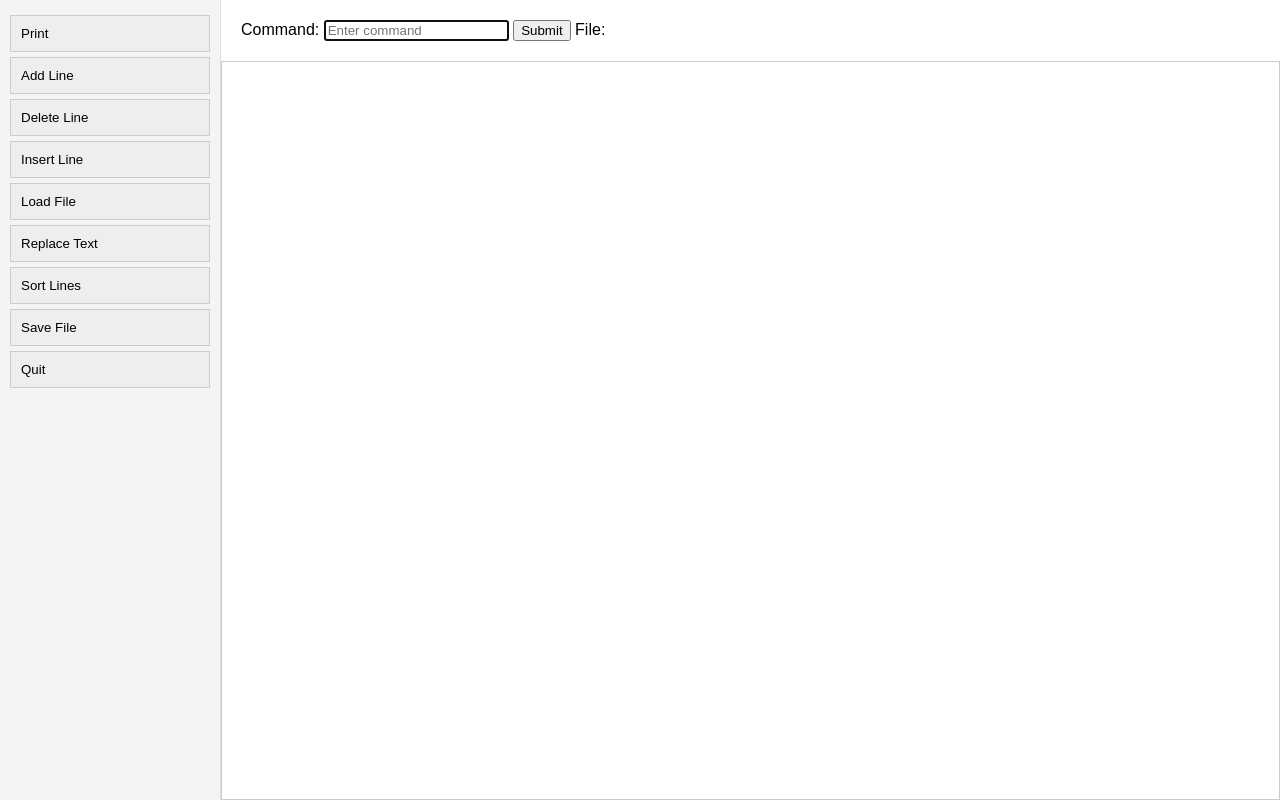
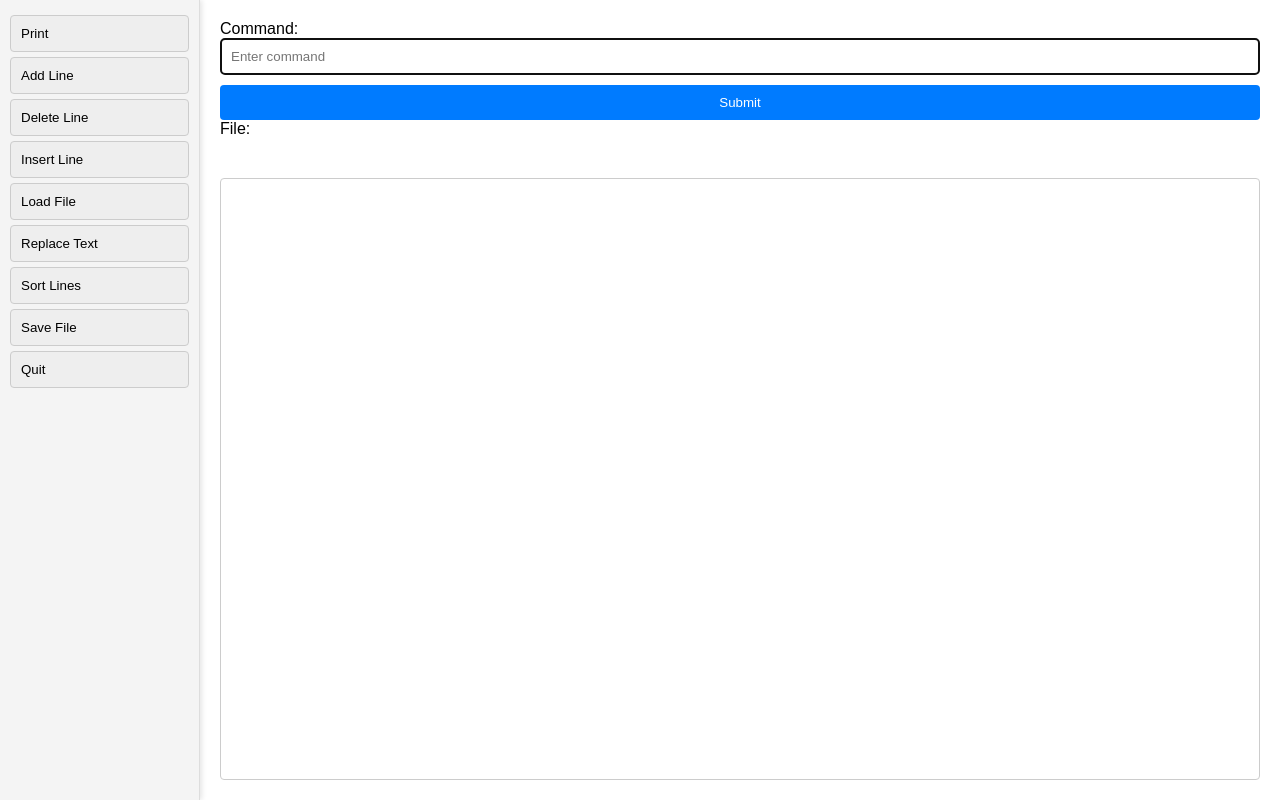
Before and after one commit to Byvalvin/Editor, a plain HTML site: page index.html in a window 1280 px wide. Drawn offline with Linux system fonts and the light colour scheme.

Commit message:
Update styles.css

```diff
--- a/styles.css
+++ b/styles.css
@@ -3,6 +3,7 @@ body {
     display: flex;
     height: 100vh;
     margin: 0;
+    overflow: hidden; /* Prevent scrolling for the entire page */
 }
 
 #commandList {
@@ -10,6 +11,9 @@ body {
     background-color: #f4f4f4;
     padding: 10px;
     border-right: 1px solid #ddd;
+    box-shadow: 2px 0 5px rgba(0,0,0,0.1);
+    box-sizing: border-box;
+    overflow-y: auto;
 }
 
 #commandList button {
@@ -21,10 +25,18 @@ body {
     border: 1px solid #ccc;
     cursor: pointer;
     text-align: left;
+    border-radius: 4px; /* Rounded corners for buttons */
+    transition: background-color 0.3s, border-color 0.3s;
 }
 
 #commandList button:hover {
     background-color: #ddd;
+}
+
+#commandList button:focus {
+    outline: none;
+    border-color: #007BFF; /* Highlight border color on focus */
+    background-color: #d6e7ff; /* Slightly different hover color for focus */
 }
 
 #content {
@@ -35,6 +47,29 @@ body {
 
 #inputArea {
     margin: 20px;
+    display: flex;
+    flex-direction: column;
+}
+
+#inputArea input[type="text"] {
+    margin-bottom: 10px;
+    padding: 10px;
+    border: 1px solid #ccc;
+    border-radius: 4px; /* Rounded corners for inputs */
+}
+
+#inputArea button {
+    padding: 10px;
+    border: none;
+    background-color: #007BFF;
+    color: white;
+    border-radius: 4px; /* Rounded corners for buttons */
+    cursor: pointer;
+    transition: background-color 0.3s;
+}
+
+#inputArea button:hover {
+    background-color: #0056b3;
 }
 
 #textArea {
@@ -42,9 +77,19 @@ body {
     flex: 1;
     overflow-y: auto;
     padding: 10px;
+    margin: 20px; /* Margin for better spacing */
     white-space: pre-wrap; /* Preserve whitespace formatting */
+    background-color: #fff; /* Background color for the text area */
+    border-radius: 4px; /* Rounded corners for text area */
 }
 
 #fileInput {
     display: none; /* Hide the file input field by default */
 }
+
+#additionalInputs input {
+    margin-bottom: 10px;
+    padding: 10px;
+    border: 1px solid #ccc;
+    border-radius: 4px; /* Rounded corners for additional inputs */
+}
```
